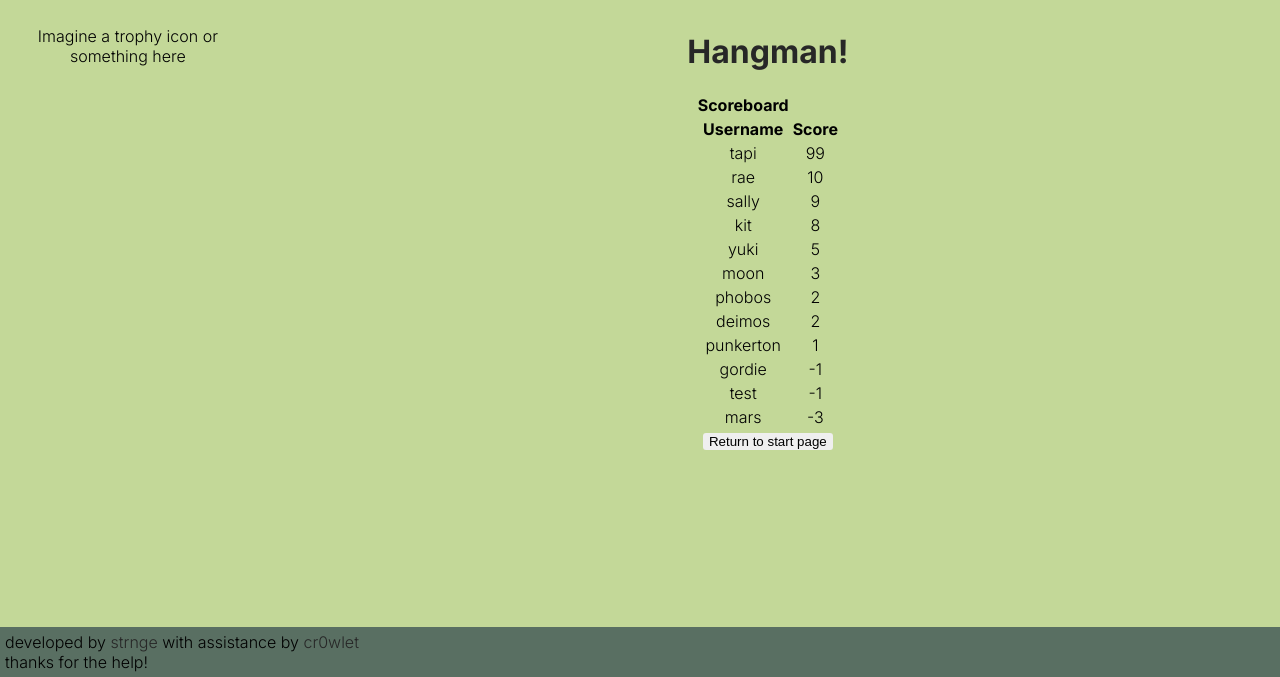
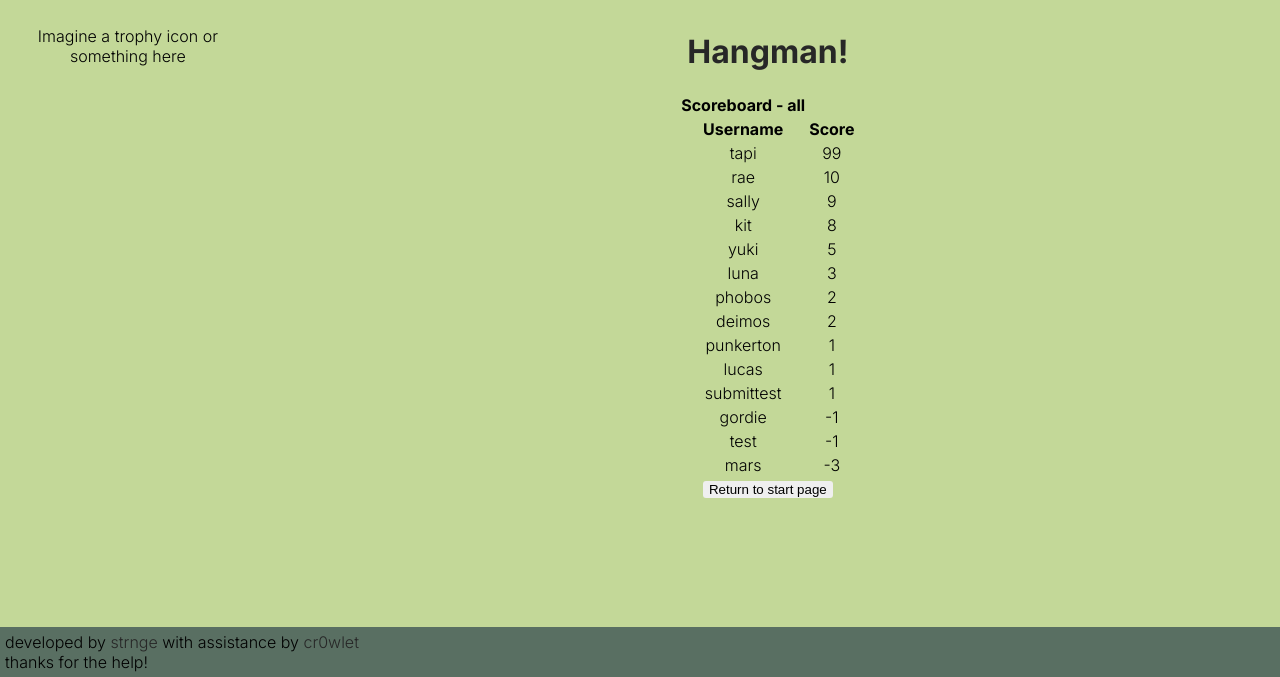
Before and after one commit to strnge/flask_hangman, a Flask app: page /scoreboard in a window 1280 px wide. Shown: the part 123-800 px from the top of the page. Run offline with Flask 3, Linux system fonts and the light colour scheme.

Commit message:
filters scoreboard by difficulty selected or show all scores ISSUE: does not redirect to scoreboard after submission of score at the moment

```diff
--- a/app.py
+++ b/app.py
@@ -109,6 +109,8 @@ def home():
 def init_game():
 
     session["difficulty"] = request.args.get("difficulty")
+    if(session["difficulty"] == "all"):
+        return home()
 
     session["wins"] = 0
     session["losses"] = 0
@@ -173,10 +175,11 @@ def update_board():
             if(re.search(r"\W+", username) is not None): # double checking input from user
                 return "name error"
             userscore = session["wins"] - session["losses"]
+            difficulty = session["difficulty"]
             if(LOGGING==True):
                 strnge_logger.log_operation(curtime, "scoreboard update", "score: " + str(userscore) + " username: " + username)
             # append to the board in memory
-            sorted_board['scoreboard'].append(dict(name=username,score=userscore))
+            sorted_board['scoreboard'].append(dict(name=username,score=userscore,difficulty=difficulty))
             # write the updated board to the scores file
             with open('./static/scores.json','w') as scores_fw:
                 scores_fw.write(json.dumps(sorted_board, indent=4))
@@ -187,12 +190,20 @@ def update_board():
 # request scoreboard, pass the json to the template
 @app.route('/scoreboard')
 def scoreboard():
+    selected_difficulty = request.args.get("difficulty")
+
+    if(selected_difficulty != None):
+        difficulty = selected_difficulty
+    elif("difficulty" in session.keys()):
+        difficulty = session["difficulty"]
+    else:
+        difficulty = "all"
     sort_scoreboard()
 
     with open('./static/scores.json', 'r') as scores_f:
         score_json = json.load(scores_f)
 
-    return render_template('index.html', body_template="score_page.html", board=score_json, motd=generate_word("motd"))
+    return render_template('index.html', body_template="score_page.html", board=score_json, motd=generate_word("motd"), passed_diff=difficulty)
 
 # run localhost only
 if __name__ == '__main__':
--- a/static/app.js
+++ b/static/app.js
@@ -195,6 +195,13 @@ function submit_guess() {
     document.getElementById("input_box").value = ""; //reset input box to prepare for new guess
 }
 
+function scoreboard_redirect(){
+    diff_menu = document.getElementById("difficulty");
+    diff_select = diff_menu.options[diff_menu.selectedIndex].value;
+
+    location.href = "scoreboard?difficulty=" + diff_select;
+}
+
 //submits score via fetch to be stored in the scores file
 function submit_score(){
     var username = document.getElementById("input_box").value;
--- a/static/scores.json
+++ b/static/scores.json
@@ -2,51 +2,73 @@
     "scoreboard": [
         {
             "name": "tapi",
-            "score": 99
+            "score": 99,
+            "difficulty": "hard"
         },
         {
             "name": "rae",
-            "score": 10
+            "score": 10,
+            "difficulty": "hard"
         },
         {
             "name": "sally",
-            "score": 9
+            "score": 9,
+            "difficulty": "hard"
         },
         {
             "name": "kit",
-            "score": 8
+            "score": 8,
+            "difficulty": "hard"
         },
         {
             "name": "yuki",
-            "score": 5
+            "score": 5,
+            "difficulty": "medium"
         },
         {
-            "name": "moon",
-            "score": 3
+            "name": "luna",
+            "score": 3,
+            "difficulty": "medium"
         },
         {
             "name": "phobos",
-            "score": 2
+            "score": 2,
+            "difficulty": "medium"
         },
         {
             "name": "deimos",
-            "score": 2
+            "score": 2,
+            "difficulty": "medium"
         },
         {
             "name": "punkerton",
-            "score": 1
+            "score": 1,
+            "difficulty": "easy"
+        },
+        {
+            "name": "lucas",
+            "score": 1,
+            "difficulty": "easy"
         },
         {
             "name": "gordie",
-            "score": -1
+            "score": -1,
+            "difficulty": "easy"
         },
         {
             "name": "test",
-            "score": -1
+            "score": -1,
+            "difficulty": "easy"
         },
         {
             "name": "mars",
-            "score": -3
+            "score": -3,
+            "difficulty": "easy"
+        },
+        {
+            "name": "submittest",
+            "score": 1,
+            "difficulty": "easy"
         }
     ]
 }
--- a/templates/score_page.html
+++ b/templates/score_page.html
@@ -7,16 +7,20 @@
     <h1>Hangman!</h1>
     <table>
         <tr>
-            <th>Scoreboard</th>
+            <th>Scoreboard - {{ passed_diff }}</th>
         </tr>
         <tr>
             <th>Username</th>
             <th>Score</th>
-        </tr>{% for value in board.scoreboard %}
+        </tr>
+        {% for value in board.scoreboard %}
+        {% if (value.difficulty == passed_diff) or (passed_diff == 'all') %}
         <tr>
             <td>{{ value.name }}</td>
             <td>{{ value.score }}</td>
-        </tr>{% endfor %}
+        </tr>
+        {% endif %}
+        {% endfor %}
     </table>
     <form>
         <a href="/"><button type="button">Return to start page</button></a>
--- a/templates/welcome.html
+++ b/templates/welcome.html
@@ -13,6 +13,8 @@
         <option value="easy">Easy</option>
         <option value="medium">Medium</option>
         <option value="hard">Hard</option>
+        <option value="all">All - scoreboard only</option>
     </select>
     <button type="button" onclick="init()">Play!</button>
+    <button type="button" onclick="scoreboard_redirect()">Scoreboard</button>
 </div>
```
